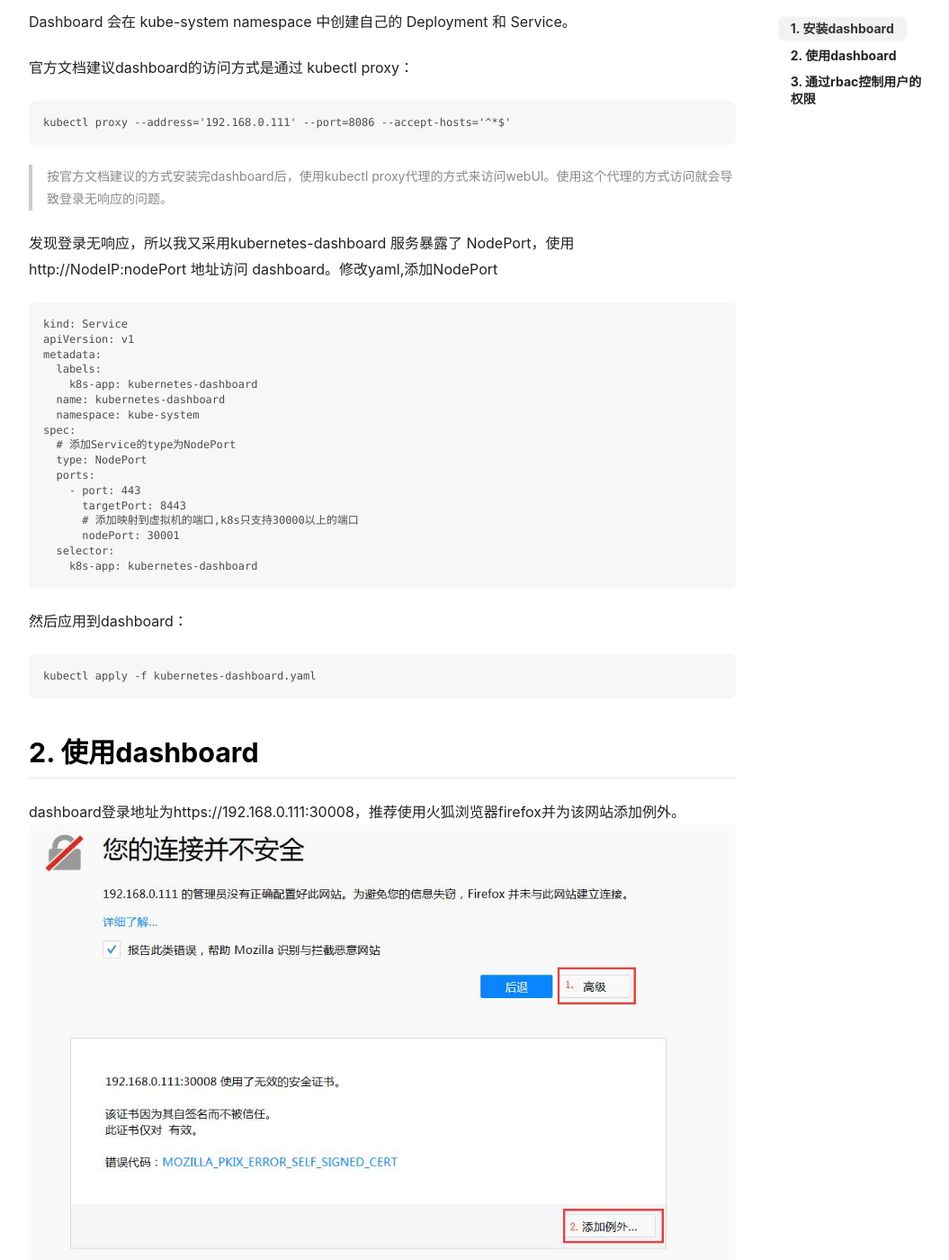
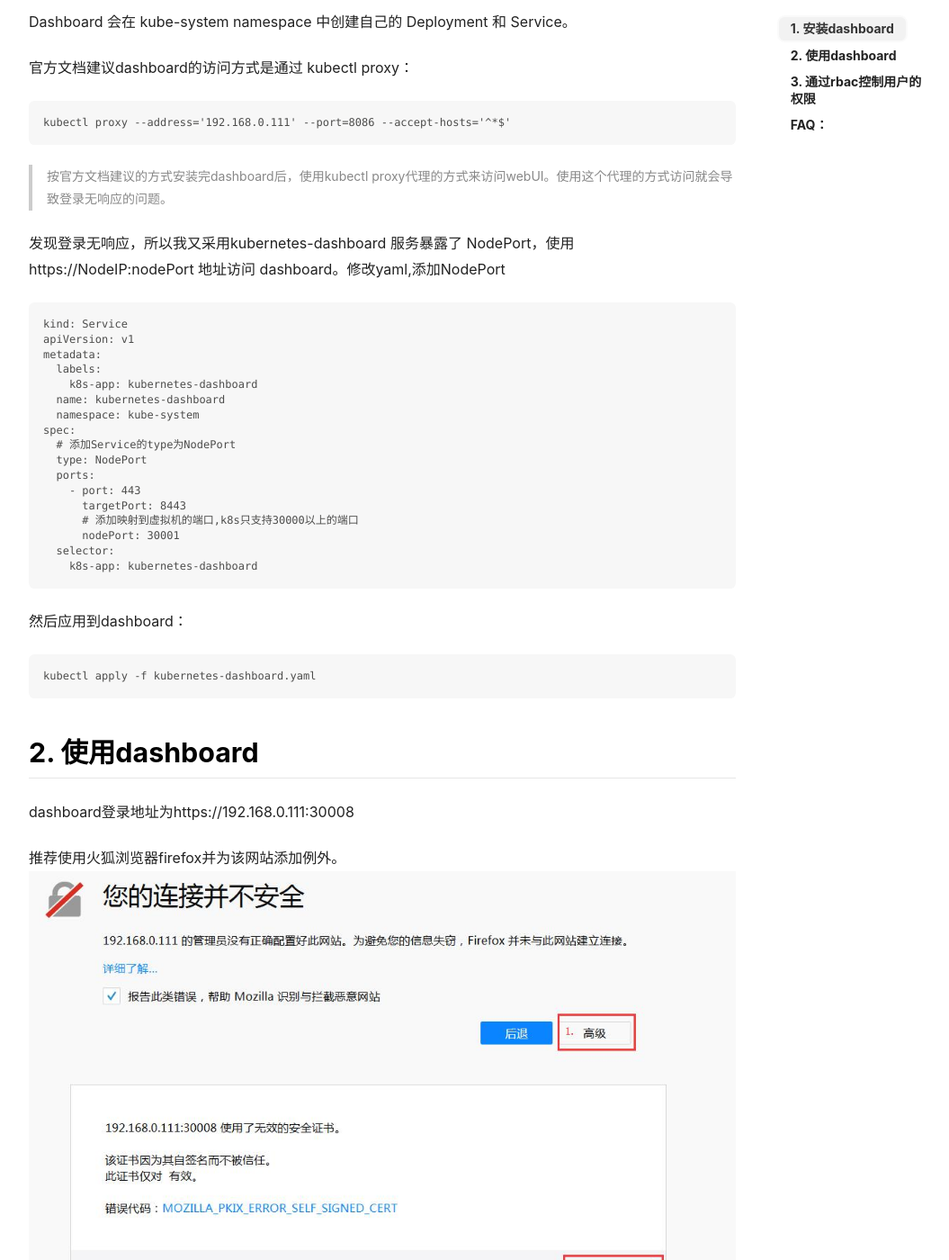
Before and after one commit to mazengxie/mazengxie.github.io, a Jekyll site: the page built from _posts/2018-09-03-install-dashboard-for-k8s.md, in a window 1280 px wide and 1400 px high, scrolled down 642 px. Shown: the whole window at 90% size, without its empty margins (105-1160 px from the left). Built offline with Jekyll 4.4.1, drawn with Linux system fonts in a browser that asks for light colours; nearby versions of some CDN libraries.

Commit message:
add images link

```diff
--- a/_posts/2018-09-03-install-dashboard-for-k8s.md
+++ b/_posts/2018-09-03-install-dashboard-for-k8s.md
@@ -22,7 +22,7 @@
 
 > 按官方文档建议的方式安装完dashboard后，使用kubectl proxy代理的方式来访问webUI。使用这个代理的方式访问就会导致登录无响应的问题。
 
-发现登录无响应，所以我又采用kubernetes-dashboard 服务暴露了 NodePort，使用 http://NodeIP:nodePort 地址访问 dashboard。修改yaml,添加NodePort
+发现登录无响应，所以我又采用kubernetes-dashboard 服务暴露了 NodePort，使用 https://NodeIP:nodePort 地址访问 dashboard。修改yaml,添加NodePort
 
 	kind: Service
 	apiVersion: v1
@@ -47,12 +47,15 @@
 	kubectl apply -f kubernetes-dashboard.yaml
 
 ## 2. 使用dashboard
-dashboard登录地址为https://192.168.0.111:30008，推荐使用火狐浏览器firefox并为该网站添加例外。
-![](https://github.com/mazengxie/mazengxie.github.io/blob/master/images/2018-09-03/https-cert.jpg)
+dashboard登录地址为https://192.168.0.111:30008
+
+推荐使用火狐浏览器firefox并为该网站添加例外。
+![](/images/2018-09-03/https-cert.jpg)
 如果选择使用谷歌浏览器话，需要关掉chrome证书检查
 
 登录认证有两种方式：
 ![](https://github.com/mazengxie/mazengxie.github.io/blob/master/images/2018-09-03/login.jpg)
+
 ① token直接认证
 
 利用如下命令获取token
@@ -138,7 +141,7 @@
 	  apiGroup: rbac.authorization.k8s.io
 
 ![](https://github.com/mazengxie/mazengxie.github.io/blob/master/images/2018-09-03/all-ns.jpg)
-FAQ：
+## FAQ：
 
 1. 在dashboard界面登录没有反应？
 
```
